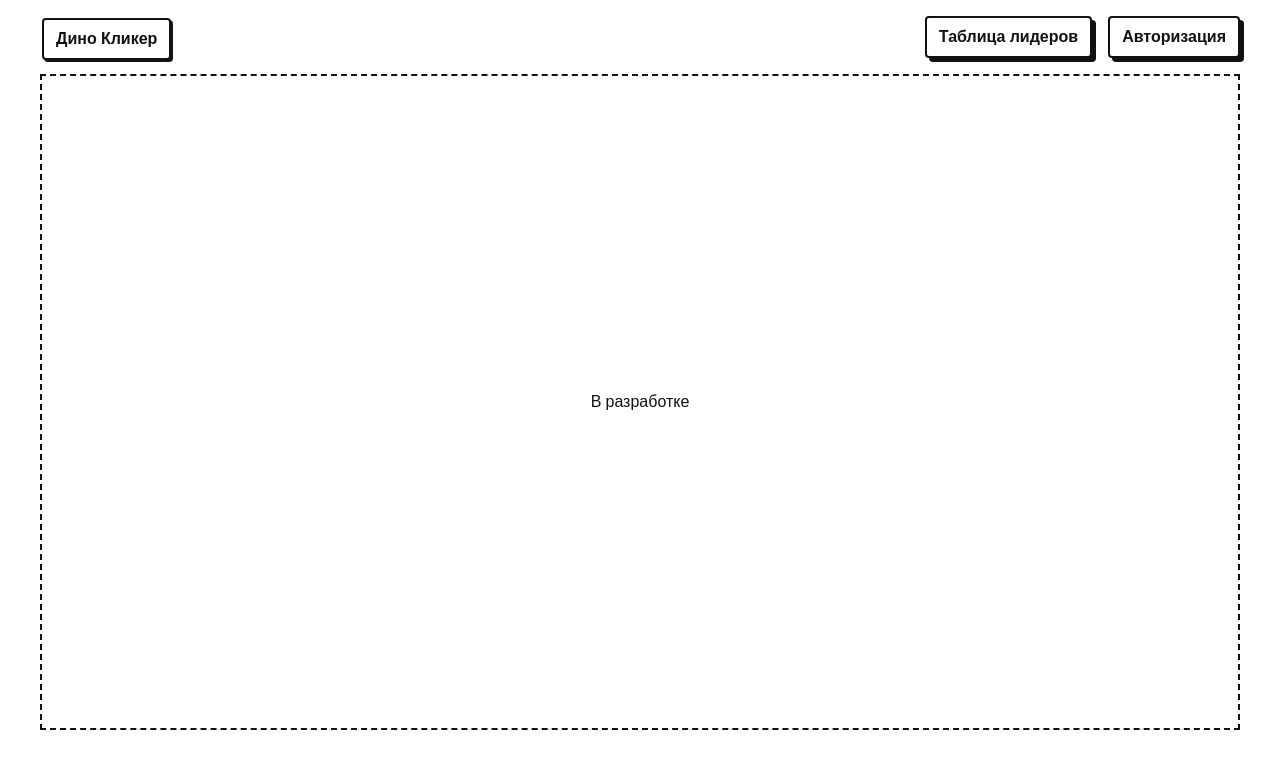
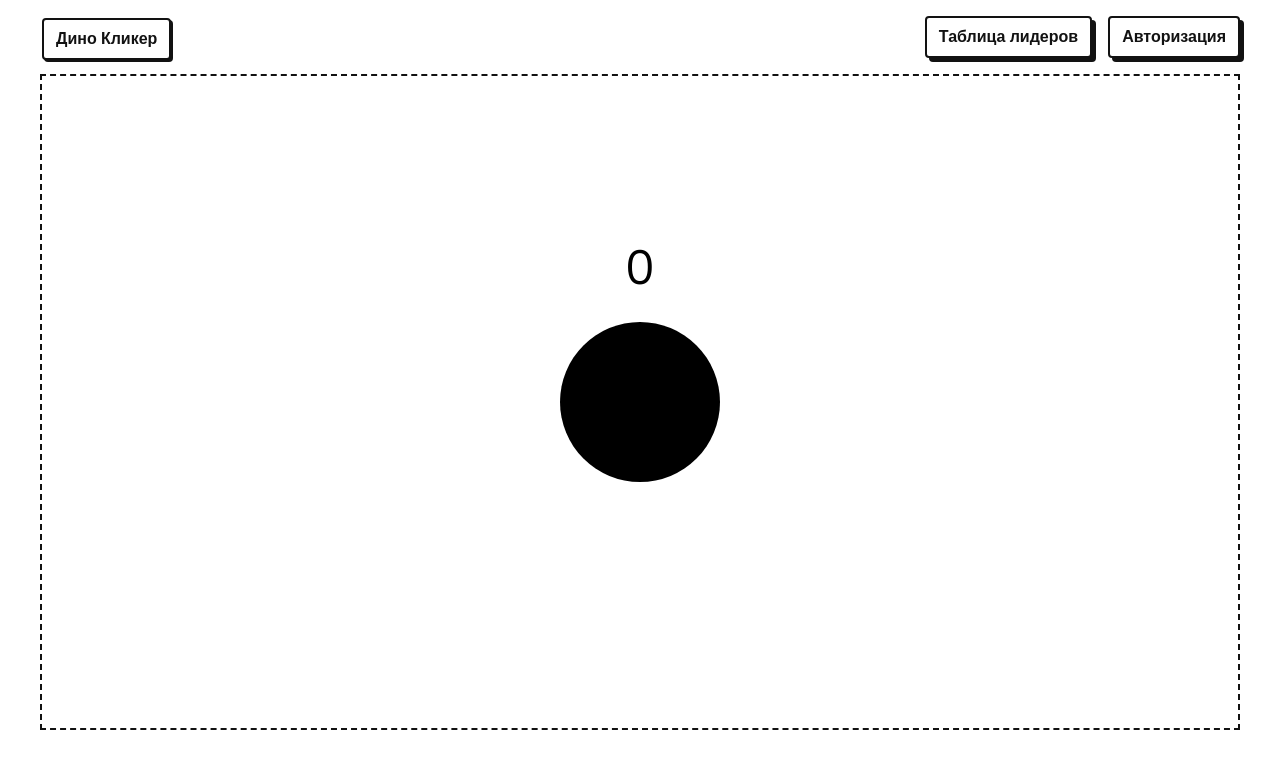
Before and after one commit to Sh1nbatsu/cuddly-invention, a React (Vite) app in the folder packages/client/: page / in a window 1280 px wide. Shown: the top 768 px of the page. Built offline with nearby package versions, Linux system fonts and the light colour scheme.

Commit message:
реализовал начальный вариант канваса

```diff
--- /dev/null
+++ b/packages/client/src/components/Canvas.tsx
@@ -0,0 +1,121 @@
+import React, { useRef, useEffect, useState, useCallback, useLayoutEffect } from 'react';
+
+const TARGET_RADIUS = 80;
+const MIN_RADIUS = TARGET_RADIUS * 0.9;
+const TEXT_OFFSET = 50;
+
+const easeOutCubic = (progress: number) => 1 - Math.pow(1 - progress, 3);
+
+const Canvas: React.FC = () => {
+	const canvasRef = useRef<HTMLCanvasElement | null>(null);
+	const containerRef = useRef<HTMLDivElement | null>(null);
+
+	const [score, setScore] = useState(0);
+	const [dimensions, setDimensions] = useState({ width: 0, height: 0 });
+	const [radius, setRadius] = useState(TARGET_RADIUS);
+
+	const animationFrameId = useRef<number | null>(null);
+	const targetPos = useRef({ x: 0, y: 0 });
+
+	useLayoutEffect(() => {
+		const updateSize = () => {
+			if (!containerRef.current) return;
+			const width = containerRef.current.clientWidth;
+			const height = containerRef.current.clientHeight;
+			setDimensions({ width, height });
+			targetPos.current = { x: width / 2, y: height / 2 };
+		};
+
+		updateSize();
+		const observer = new ResizeObserver(updateSize);
+		containerRef.current && observer.observe(containerRef.current);
+
+		return () => observer.disconnect();
+	}, []);
+
+	const animateRadius = useCallback((from: number, to: number, duration: number) => {
+		if (animationFrameId.current) {
+			cancelAnimationFrame(animationFrameId.current);
+		}
+
+		const startTime = performance.now();
+
+		const animate = (now: number) => {
+			const elapsed = now - startTime;
+			const progress = Math.min(elapsed / duration, 1);
+			const eased = easeOutCubic(progress);
+
+			const current = from + (to - from) * eased;
+			setRadius(current);
+
+			if (progress < 1) {
+				animationFrameId.current = requestAnimationFrame(animate);
+			} else {
+				setRadius(to);
+				animationFrameId.current = null;
+			}
+		};
+
+		animationFrameId.current = requestAnimationFrame(animate);
+	}, []);
+
+	const handleMouseDown = useCallback(
+		(e: React.MouseEvent<HTMLCanvasElement>) => {
+			const canvas = canvasRef.current;
+			if (!canvas) return;
+
+			const rect = canvas.getBoundingClientRect();
+			const x = e.clientX - rect.left;
+			const y = e.clientY - rect.top;
+
+			const dx = x - targetPos.current.x;
+			const dy = y - targetPos.current.y;
+
+			if (dx * dx + dy * dy <= radius * radius) {
+				setScore((prev) => prev + 1);
+				animateRadius(TARGET_RADIUS, MIN_RADIUS, 100);
+			}
+		},
+		[radius, animateRadius]
+	);
+
+	const handleMouseUp = useCallback(() => {
+		animateRadius(radius, TARGET_RADIUS, 150);
+	}, [radius, animateRadius]);
+
+	useEffect(() => {
+		const canvas = canvasRef.current;
+		const ctx = canvas?.getContext('2d');
+
+		if (!canvas || !ctx || dimensions.width === 0 || dimensions.height === 0) return;
+
+		canvas.width = dimensions.width;
+		canvas.height = dimensions.height;
+
+		ctx.clearRect(0, 0, dimensions.width, dimensions.height);
+
+		ctx.font = '48px Nunito';
+		ctx.fillStyle = 'black';
+		ctx.textAlign = 'center';
+		ctx.textBaseline = 'middle';
+		ctx.fillText(`${score}`, targetPos.current.x, targetPos.current.y - TARGET_RADIUS - TEXT_OFFSET);
+
+		ctx.beginPath();
+		ctx.arc(targetPos.current.x, targetPos.current.y, radius, 0, Math.PI * 2);
+		ctx.fillStyle = 'black';
+		ctx.fill();
+	}, [score, radius, dimensions]);
+
+	return (
+		<div ref={containerRef} style={{ width: '100%', height: '100%' }}>
+			<canvas
+				ref={canvasRef}
+				onMouseDown={handleMouseDown}
+				onMouseUp={handleMouseUp}
+				onMouseLeave={handleMouseUp}
+			/>
+		</div>
+	);
+};
+
+export default Canvas;
--- a/packages/client/src/pages/game/HomePage.tsx
+++ b/packages/client/src/pages/game/HomePage.tsx
@@ -1,5 +1,6 @@
 import Wrapper from '@/components/Wrapper';
 import Header from '@/components/Header';
+import Canvas from '@/components/Canvas';
 
 const HomePage = () => {
 	return (
@@ -15,7 +16,7 @@ const HomePage = () => {
 					border: '2px dashed var(--color-primary)',
 				}}
 			>
-				<p style={{ fontWeight: 500, color: 'var(--color-primary)' }}>В разработке</p>
+				<Canvas />
 			</div>
 		</Wrapper>
 	);
```
